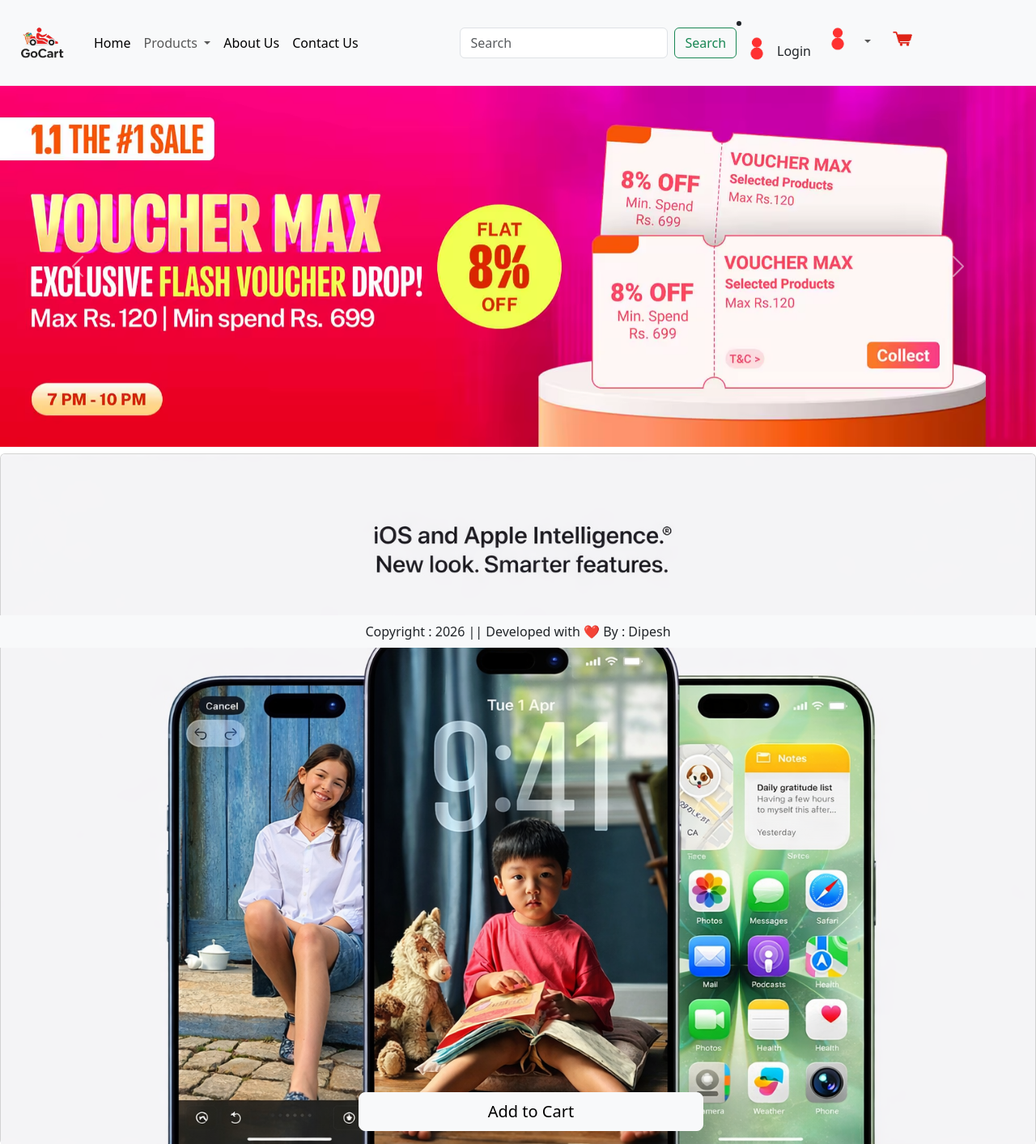
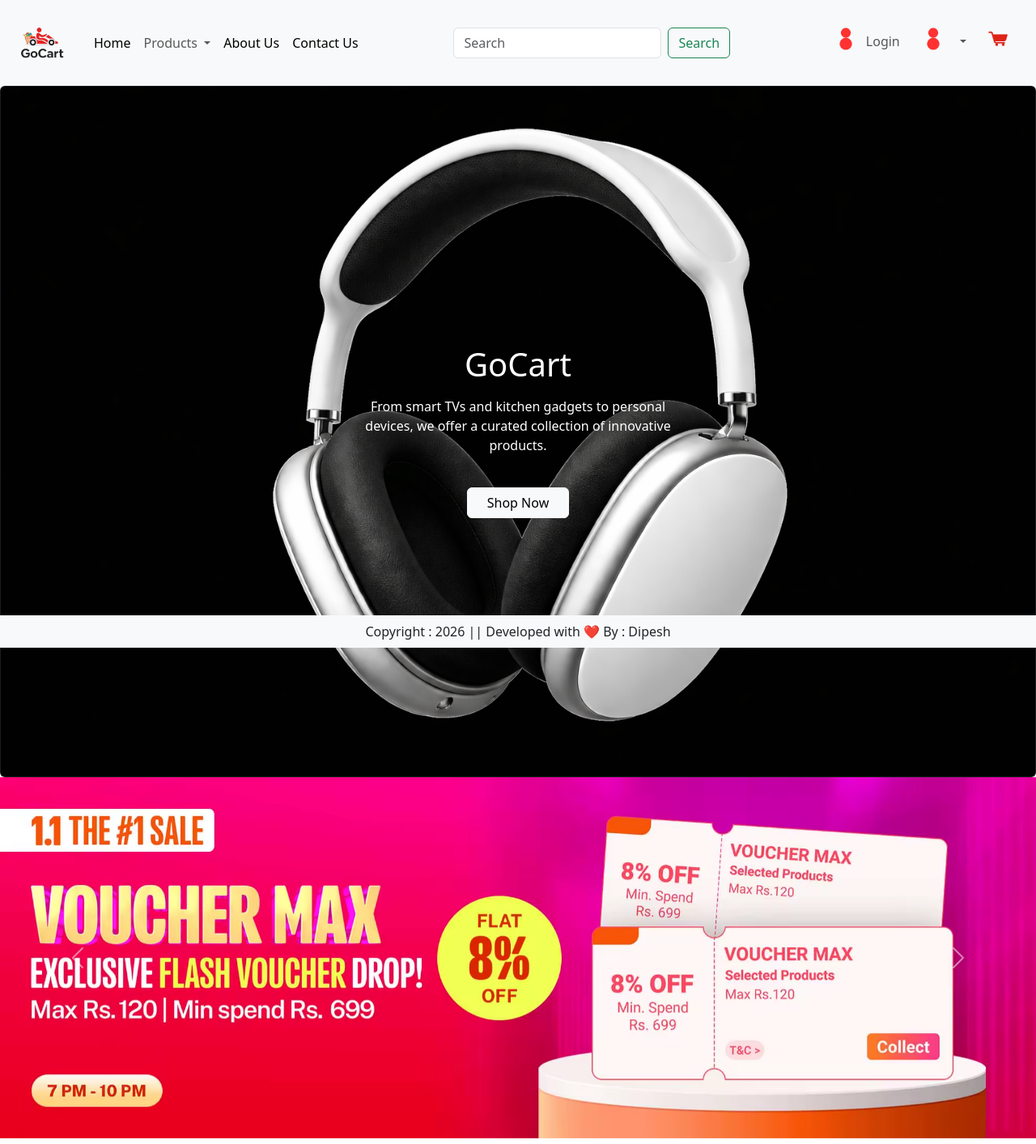
Before and after one commit to dipeshluitel/Ecommerce-Website, a Django app: page /gocart/home/ in a window 1280 px wide. Shown: the top 1413 px of the page at 81% size. Run offline with Django 5.2, Linux system fonts and the light colour scheme; some libraries are stand-ins or nearby versions.

Commit message:
add(UI/UX): added welcome image

```diff
--- a/ecommerce/goCart/templates/goCart/base.html
+++ b/ecommerce/goCart/templates/goCart/base.html
@@ -52,15 +52,15 @@
                         <a class="nav-link text-black " href="#">Contact Us</a>
                     </li>
                 </ul>
-                <form class="d-flex" role="search">
+                <form class="d-flex nav-right" role="search">
                     <input class="form-control me-2" type="search" placeholder="Search" aria-label="Search" />
                     <button class="btn btn-outline-success" type="submit">Search</button>
                 </form>
-                <li class="nav-item">
+                </li>
+                <ul class="navbar-nav ms-auto mb-2 mb-lg-0">
+                    <li class="nav-item">
                     <a class="nav-link" aria-current="page"> <img src="{% static 'goCart/images/user-logo.png' %}"
                             width="50" height="50" alt="">Login</a>
-                </li>
-                <ul class="navbar-nav me-auto mb-2 mb-lg-0">
                     <li class="nav-item dropdown">
                         <a class="nav-link dropdown-toggle" href="#" role="button" data-bs-toggle="dropdown"
                             aria-expanded="false">
@@ -83,6 +83,7 @@
             </div>
         </div>
     </nav>
+    {% block welcome %}{% endblock welcome %}
     {% block products-slider %}{% endblock products-slider %}
     {% block main-content %}{% endblock main-content %}
 
--- a/ecommerce/goCart/templates/goCart/home.html
+++ b/ecommerce/goCart/templates/goCart/home.html
@@ -2,13 +2,28 @@
 {% load static %}
 {% block title %}Home{% endblock title %}
 
+{% block welcome %}
+<div class="card text-bg-dark text-center ">
+    <img src="{% static 'goCart/images/product/headphone.png'%}" class="card-img" alt="...">
+    <div class="card-img-overlay d-flex flex-column justify-content-center text-center p-4 ">
+        <h5 class="card-title fs-1">GoCart</h5>
+        <p class="card-text mt-2">From smart TVs and kitchen gadgets to personal <br>devices, we offer a curated
+            collection
+            of
+            innovative <br> products.</p>
+        <div class="text-center mt-4 ">
+            <a href="#" class="btn btn-light ps-4 pe-4 ">Shop Now</a>
+        </div>
+    </div>
+</div>
+{% endblock welcome %}
 
 {% block products-slider %}
 
 <div id="carouselExampleAutoplaying" class="carousel slide" data-bs-ride="carousel">
     <div class="carousel-inner">
         <div class="carousel-item active">
-            <img src="{% static 'goCart/images/slide/s1.jpg'%}" class="d-block w-100" alt="...">
+            <img src="{% static 'goCart/images/slide/s1.jpg'%}" class="d-block w-100" alt="slide1">
         </div>
         <div class="carousel-item">
             <img src="{% static 'goCart/images/slide/s2.jpg'%}" class="d-block w-100" alt="...">
@@ -37,7 +52,6 @@
 {% endblock products-slider %}
 
 {% block main-content %}
-
 <div class="card product-card position-relative mt-2" style="width: 100;">
     <img src="{% static 'goCart/images/product/mainProductCard.png'%}" class="card-img-top" alt="Product">
     <div class="col-6">
```
Also changed, not shown: ecommerce/goCart/static/goCart/images/product/headphone.png (added).
